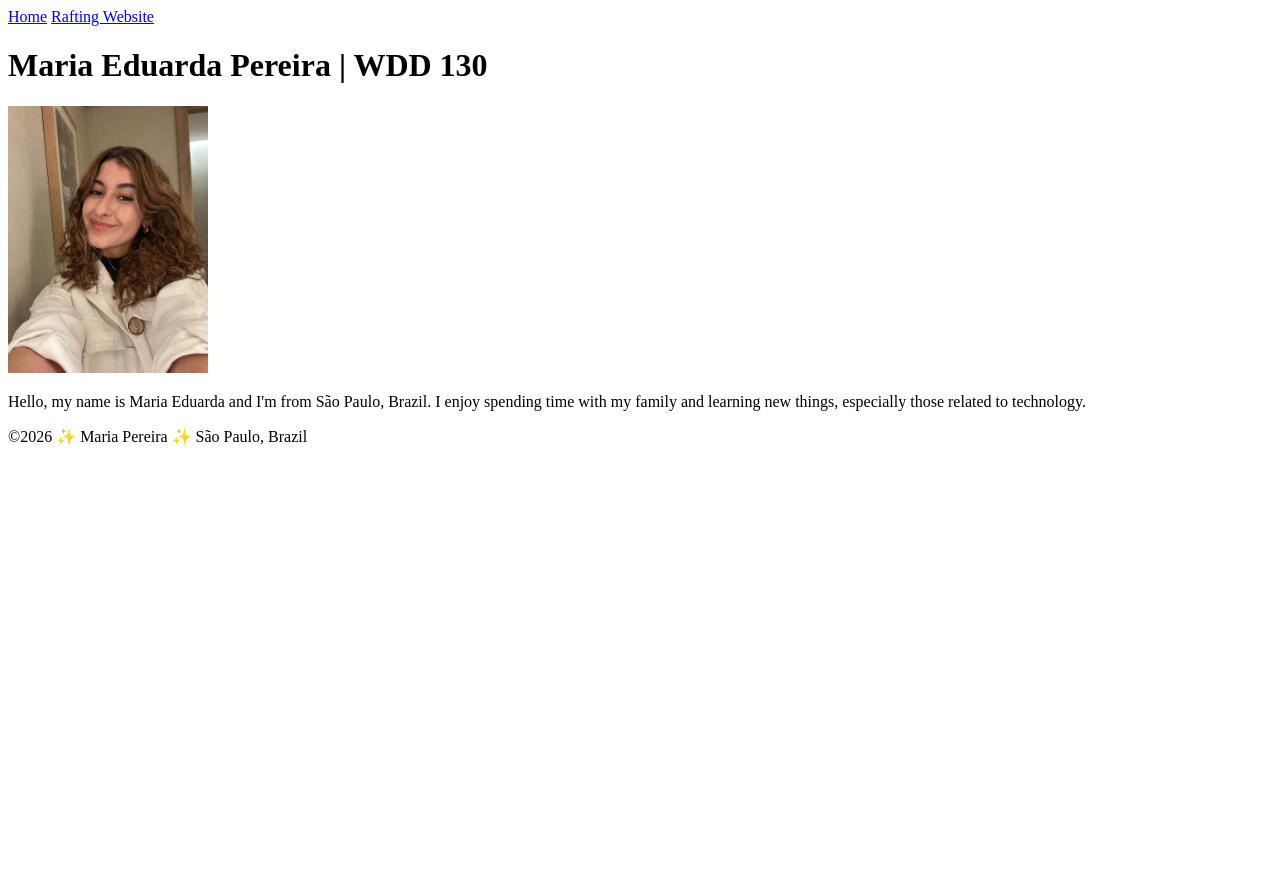
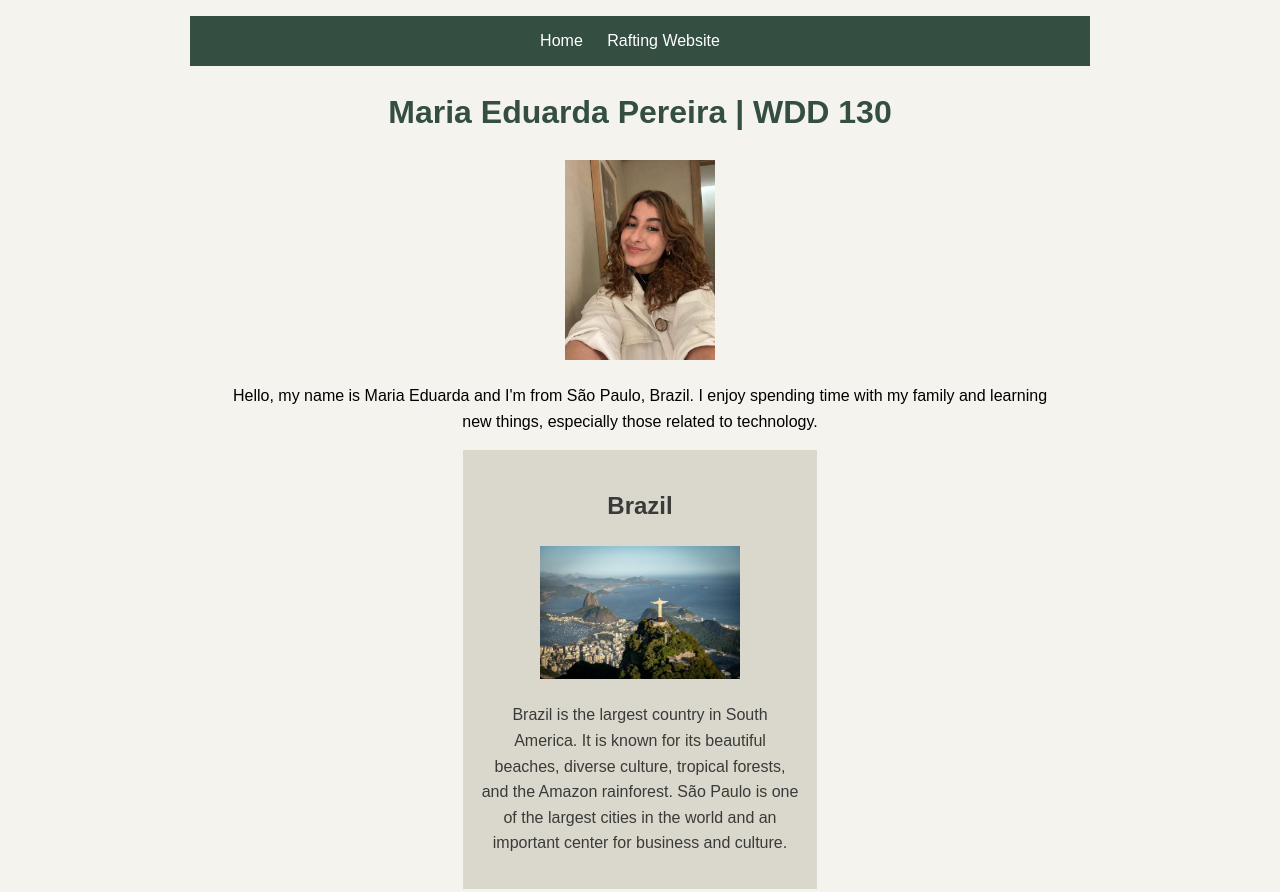
Before and after one commit to mariapereira1002/wdd130, a plain HTML site: page index.html in a window 1280 px wide. Shown: the top 892 px of the page. Before the commit the page ends 800 px from the top, so only its background shows below. Drawn offline with Linux system fonts and the light colour scheme.

Commit message:
I improved my main page

```diff
--- a/index.html
+++ b/index.html
@@ -4,7 +4,13 @@
 <head>
     <meta charset="utf-8">
     <meta name="viewport" content="width=device-width, initial-scale=1.0">
+
     <title>Maria Eduarda Pereira | WDD 130</title>
+
+    <meta name="description" content="Maria Eduarda Pereira's WDD 130 course homepage, sharing my introduction and my journey learning web development.">
+    <meta name="author" content="Maria Eduarda Pereira">
+
+    <link rel="stylesheet" href="styles/styles.css">
 </head>
 
 <body>
@@ -27,6 +33,20 @@
         </p>
     </main>
 
+    <aside>
+        <h2>Brazil</h2>
+
+        <img src="images/brazil.jpg" alt="Rio de Janeiro landscape with Christ the Redeemer">
+
+        <p>
+            Brazil is the largest country in South America.
+            It is known for its beautiful beaches, diverse culture,
+            tropical forests, and the Amazon rainforest.
+            São Paulo is one of the largest cities in the world
+            and an important center for business and culture.
+        </p>
+    </aside>
+
     <footer>
         <p>©2026 ✨ Maria Pereira ✨ São Paulo, Brazil</p>
     </footer>
--- a/styles/styles.css
+++ b/styles/styles.css
@@ -0,0 +1,62 @@
+body {
+    font-family: Arial, Helvetica, sans-serif;
+    line-height: 1.6;
+    max-width: 900px;
+    margin: 0 auto;
+    padding: 1rem;
+    background-color: #F5F3ED;
+}
+
+nav {
+    background-color: #344E41;
+    padding: 12px;
+    text-align: center;
+}
+
+nav a {
+    color: white;
+    text-decoration: none;
+    margin-right: 20px;
+}
+
+main {
+    max-width: 840px;
+    margin: 0 auto;
+    text-align: center;
+}
+
+h1 {
+    color: #344E41;
+}
+
+main img {
+    width: 150px;
+    height: auto;
+}
+
+aside {
+    width: 20rem;
+    margin: 1rem auto;
+    border: 1px solid #DAD7CD;
+    padding: 1rem;
+    background-color: #DAD7CD;
+    color: #3A3A38;
+    text-align: center;
+}
+
+aside img {
+    width: 200px;
+    height: auto;
+}
+
+p {
+    padding: 0;
+}
+
+footer {
+    margin-top: 15px;
+    border-top: 1px solid #344E41;
+    text-align: center;
+    padding: 10px;
+    color: #344E41;
+}
```
Also changed, not shown: images/brazil.jpg (added).
